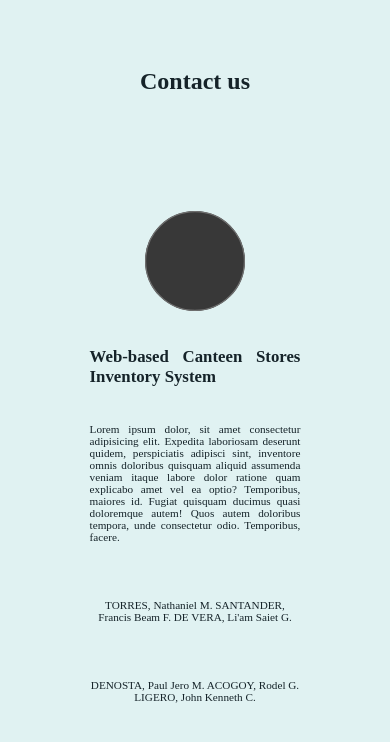
After one commit to CESBEAM/Inventory-System, a PHP site: page /pages/contact.html in a window 390 px wide. The commit adds this page. Shown: the top 742 px of the page. Run offline with PHP 8.4, Linux system fonts and the light colour scheme.

Commit message:
mobile view done

```diff
--- /dev/null
+++ b/pages/contact.html
@@ -0,0 +1,35 @@
+<!DOCTYPE html>
+<html lang="en">
+<head>
+    <meta charset="UTF-8">
+    <meta http-equiv="X-UA-Compatible" content="IE=edge">
+    <meta name="viewport" content="width=device-width, initial-scale=1.0">
+    <title>Contact us</title>
+    <link rel="stylesheet" href="../styles/contactStyle.css">
+</head>
+<body>
+    <div class="top-head">
+    <h2>Contact us</h2>
+    </div>
+
+    <div class="system-img">
+        <img src="../Images/Ellipse 2.svg" height="100">
+    </div>
+
+    <div class="head-content">
+        <h2>Web-based Canteen Stores Inventory System</h2>
+    </div>
+
+    <div class="text-content">
+        Lorem ipsum dolor, sit amet consectetur adipisicing elit. Expedita laboriosam deserunt quidem, perspiciatis adipisci sint, inventore omnis doloribus quisquam aliquid assumenda veniam itaque labore dolor ratione quam explicabo amet vel ea optio? Temporibus, maiores id. Fugiat quisquam ducimus quasi doloremque autem! Quos autem doloribus tempora, unde consectetur odio. Temporibus, facere.
+    </div>
+
+    <div class="names-row1">
+        TORRES, Nathaniel M.     SANTANDER, Francis Beam F.     DE VERA, Li'am Saiet G.
+    </div>
+
+    <div class="names-row2">
+        DENOSTA, Paul Jero M.     ACOGOY, Rodel G.     LIGERO, John Kenneth C.
+    </div>
+</body>
+</html>
--- /dev/null
+++ b/styles/contactStyle.css
@@ -0,0 +1,55 @@
+html,body{
+    margin: 0;
+    background: #E0F2F2;
+}
+
+.top-head{
+    padding: 3em;
+    text-align: center;
+    font-family: montserrat;
+    color:#152329;
+}
+
+.system-img{
+   display: flex;
+    }
+
+.system-img img{
+   flex: 1;
+   margin-top: 3em;
+}
+
+.head-content{
+    font-size: .7em;
+    padding: 2em 8em;
+    color:#152329;
+    text-align: justify;
+    font-family: montserrat;
+}
+
+.text-content{
+    text-align: justify;
+    font-family: montserrat;
+    padding: 0 8em;
+    font-size: .7rem;
+    color:#152329;
+}
+
+.names-row1{
+    text-align: center;
+    font-family: montserrat;
+    margin-top: 5em;
+    padding: 0 8em;
+    font-size: .7rem;
+    color:#152329;
+}
+
+.names-row2{
+    text-align: center;
+    font-family: montserrat;
+
+    margin-top: 5em;
+    padding: 0 8em;
+    font-size: .7rem;
+    color:#152329;
+}
--- a/styles/homeStyle.css
+++ b/styles/homeStyle.css
@@ -51,9 +51,9 @@ ul{
 }
 
 ul li a{
-    margin-top: 5em;
+    margin-top: 3em;
     display: block;
-    padding:  1.2em 2em;
+    padding:  .5em 0;
     text-decoration: none;
     color: #152329;
     font-size: 1.2rem;
```
Also changed, not shown: pages/GridDesign.html (deleted, +0 -52 lines), pages/bulsu.html (added, +53 -0 lines), pages/home.html (+4 -3 lines), styles/bulsuStyle.css (added, +38 -0 lines), Images/Ellipse 2.svg (added).
